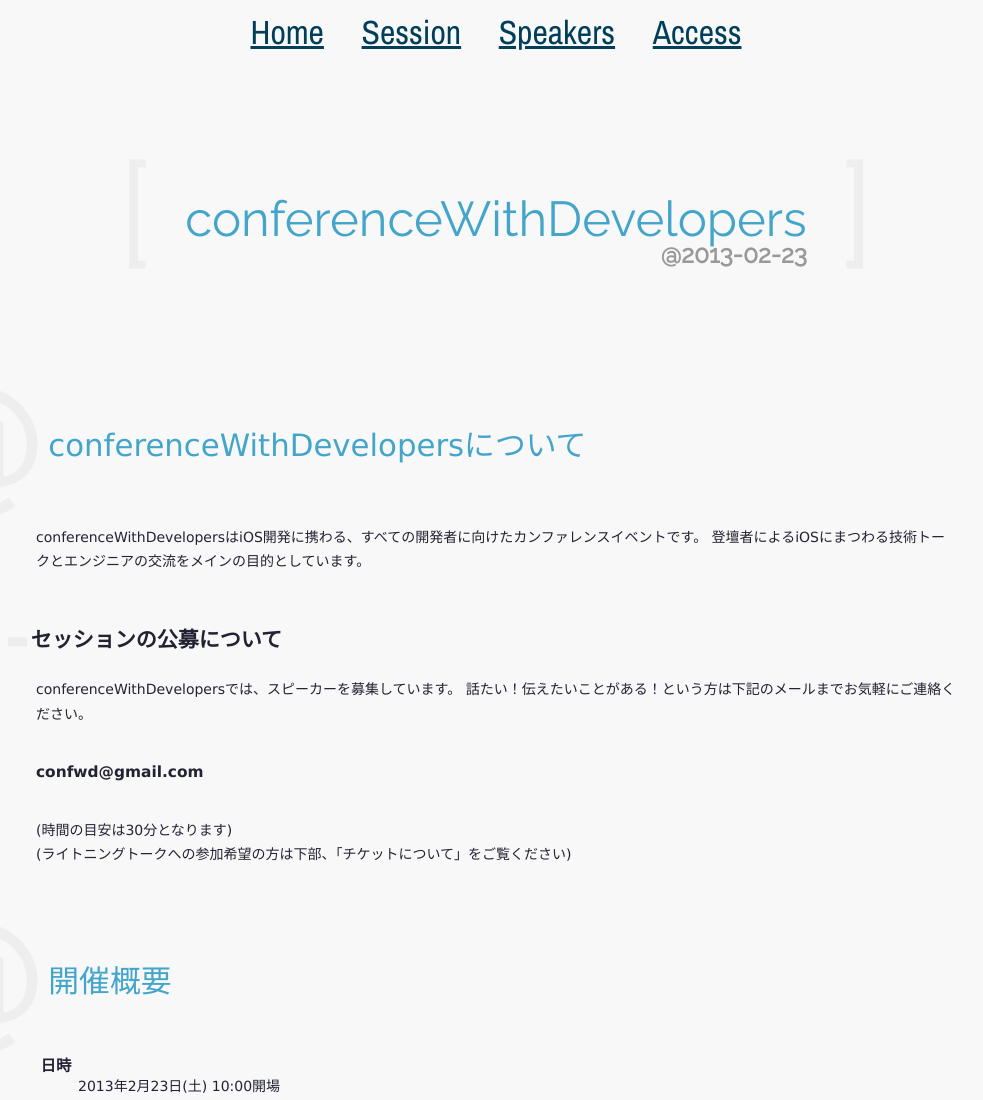
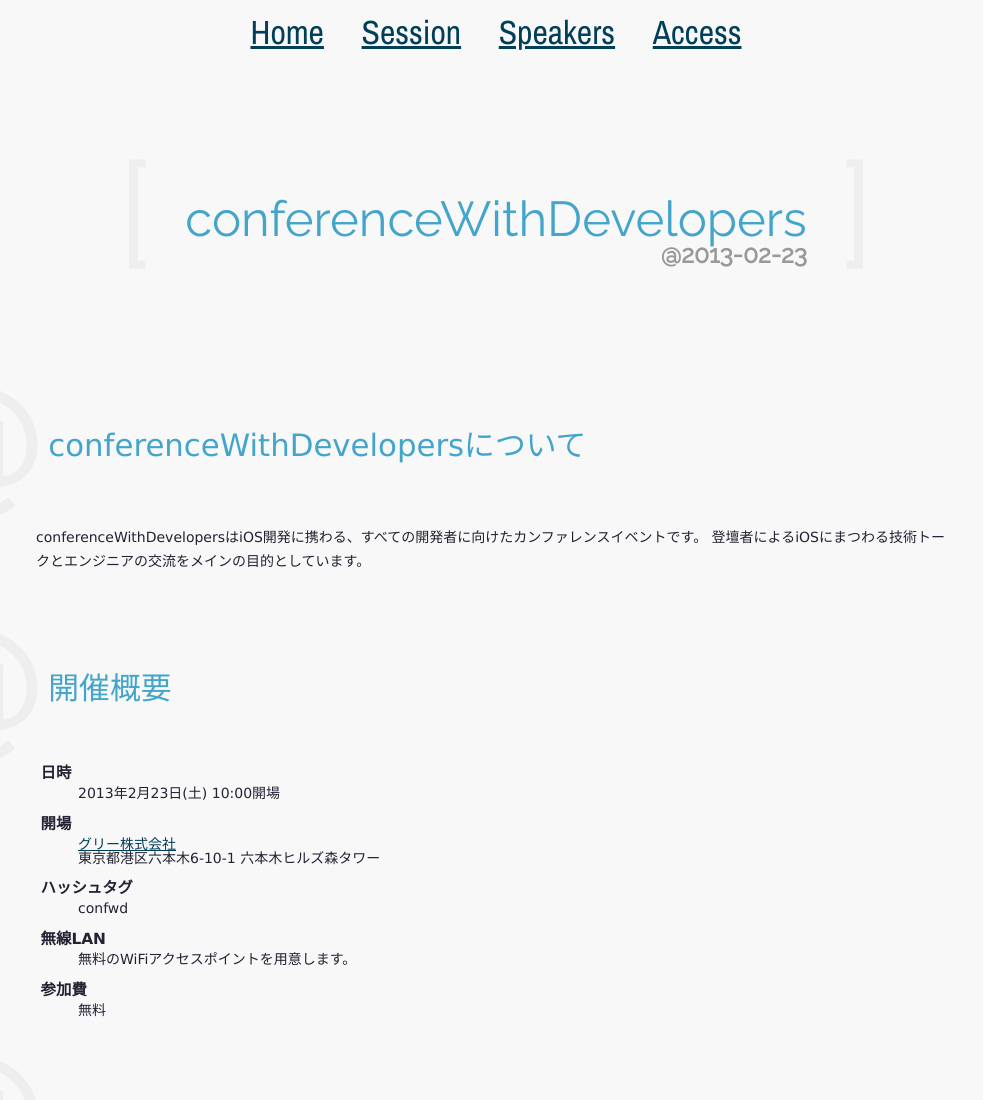
Before and after one commit to conference-with-developers/conference-with-developers.github.com, a plain HTML site: page index.html in a window 1280 px wide. Shown: the top 1100 px of the page, without its empty margins (144-1127 px from the left). Drawn offline with nearby package versions, Linux system fonts and the light colour scheme.

Commit message:
調整のため一旦公募を停止

```diff
--- a/index.html
+++ b/index.html
@@ -39,15 +39,7 @@
 
 <p>conferenceWithDevelopersはiOS開発に携わる、すべての開発者に向けたカンファレンスイベントです。 登壇者によるiOSにまつわる技術トークとエンジニアの交流をメインの目的としています。</p>
 
-<h2 id='id5'>セッションの公募について</h2>
-
-<p>conferenceWithDevelopersでは、スピーカーを募集しています。 話たい！伝えたいことがある！という方は下記のメールまでお気軽にご連絡ください。</p>
-
-<p><strong>confwd@gmail.com</strong></p>
-
-<p>(時間の目安は30分となります)<br /> (ライトニングトークへの参加希望の方は下部、「チケットについて」をご覧ください)</p>
-
-<h1 id='id6'>開催概要</h1>
+<h1 id='id5'>開催概要</h1>
 
 <dl>
 <dt>日時</dt>
@@ -71,7 +63,7 @@
 <dd>無料</dd>
 </dl>
 
-<h1 id='id7'>チケットについて</h1>
+<h1 id='id6'>チケットについて</h1>
 
 <p>conferenceWithDevelopersでは、チケットの発行に<a href='http://peatix.com/'>PeaTiX</a>を利用させて頂いております。 チケットには2つの種類がございます。料金はともに無料です。</p>
 
```
Also changed, not shown: session.html (+1 -1 lines), speakers.html (+1 -1 lines).
